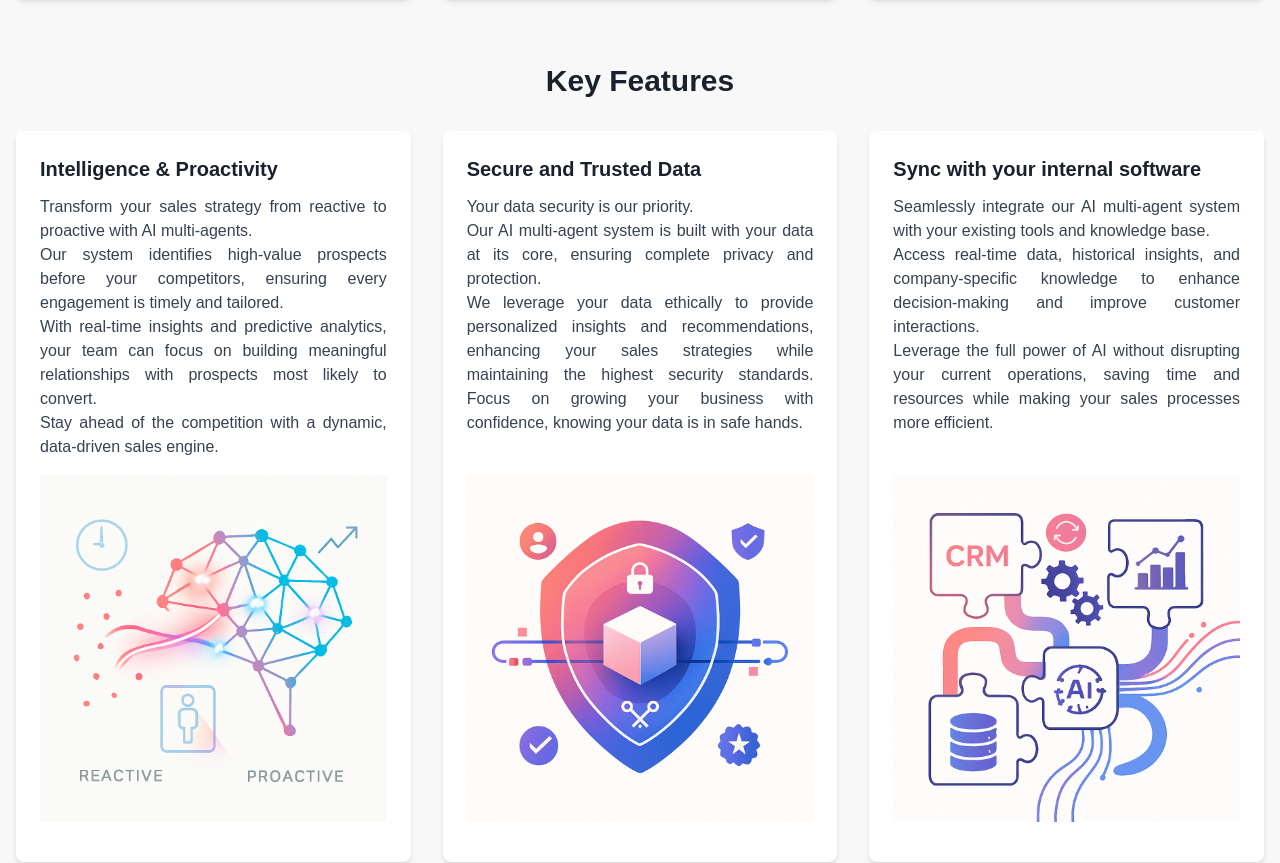
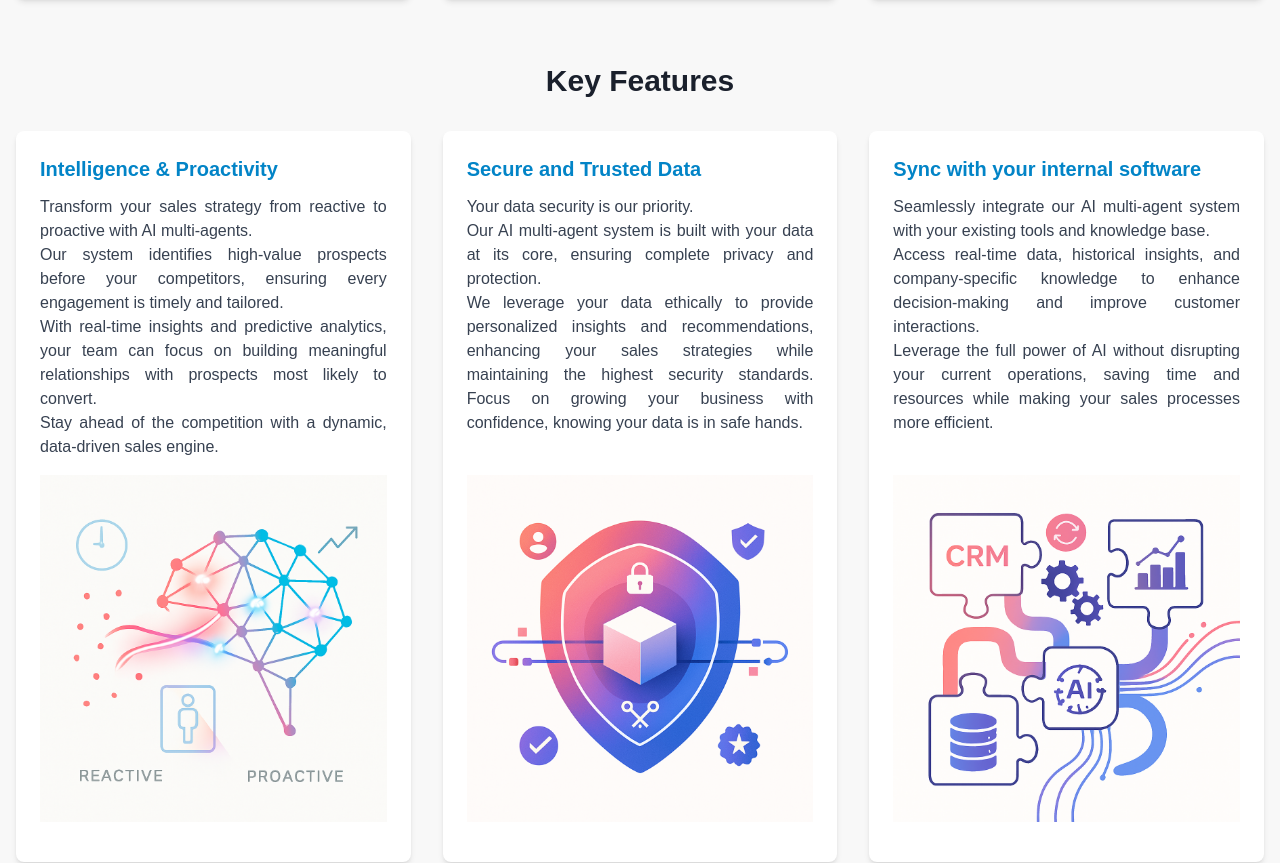
Before and after one commit to villma-ai/website, a Next.js app: page / in a window 1280 px wide. Shown: the part 661-1524 px from the top of the page. Built offline with nearby package versions, Linux system fonts and the light colour scheme.

Commit message:
Added effect to features section in hp

```diff
--- a/src/app/page.tsx
+++ b/src/app/page.tsx
@@ -65,10 +65,10 @@ export default function Home() {
           {content.features.items.map((feature, index) => (
             <div
               key={index}
-              className="bg-white p-6 rounded-lg shadow-md flex flex-col justify-between"
+              className="bg-white p-6 rounded-lg shadow-md flex flex-col justify-between transform transition-all duration-300 hover:scale-105 hover:shadow-xl hover:bg-gradient-to-br hover:from-white hover:to-gray-50"
             >
               <div>
-                <h3 className="text-xl font-semibold mb-3">{feature.title}</h3>
+                <h3 className="text-xl font-semibold mb-3 text-sky-600">{feature.title}</h3>
                 <p className="text-gray-700 text-justify">
                   {feature.description.split('\n').map((line, i) => (
                     <span key={i}>
@@ -78,13 +78,15 @@ export default function Home() {
                   ))}
                 </p>
               </div>
+              <div className="my-4 transition-transform duration-300 hover:scale-110">
                 <Image
                   src={feature.image}
                   alt={feature['image-alt']}
-                className="my-4 w-full"
+                  className="w-full"
                   width={300}
                   height={300}
                 />
+              </div>
             </div>
           ))}
         </div>
```
Lines whose indentation alone changed are shown as unchanged.
